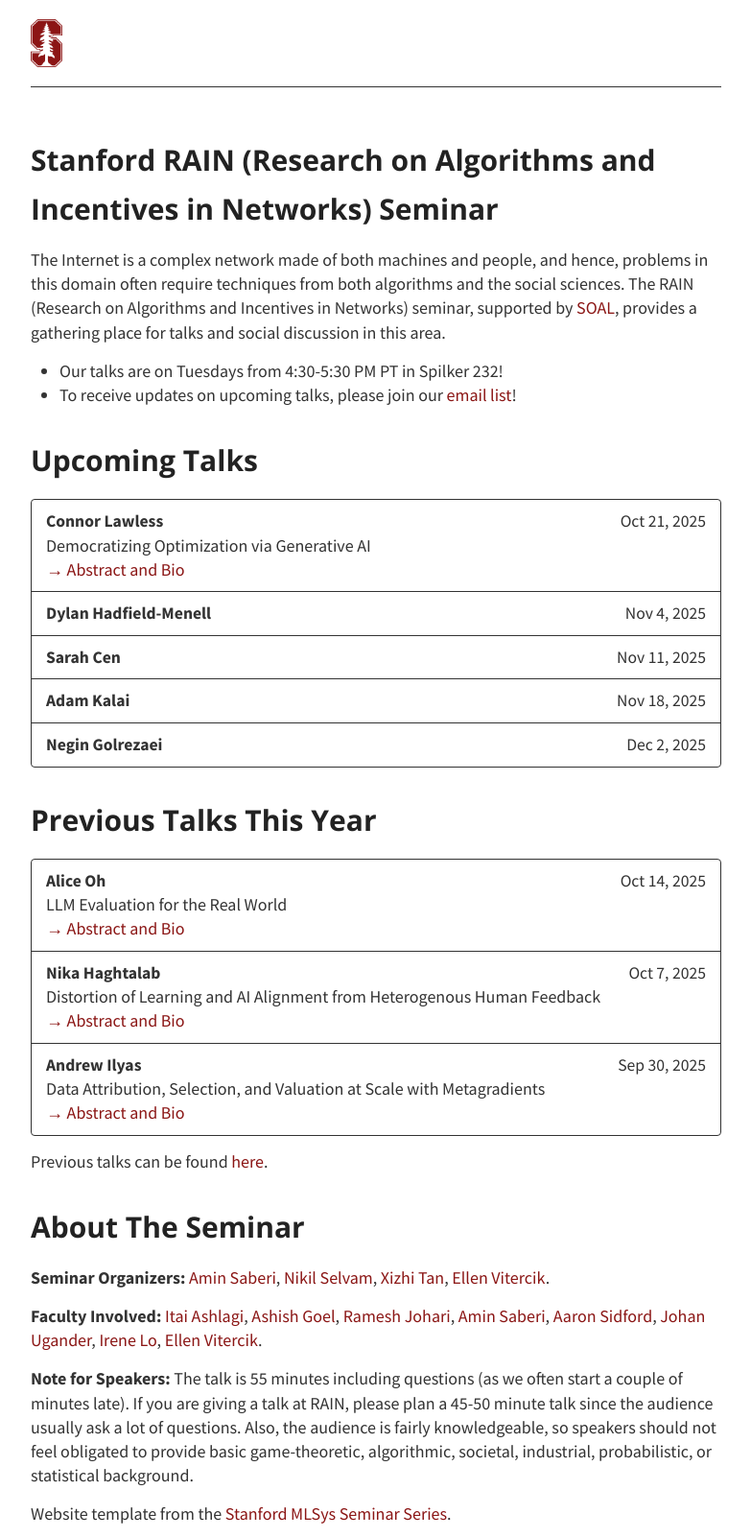
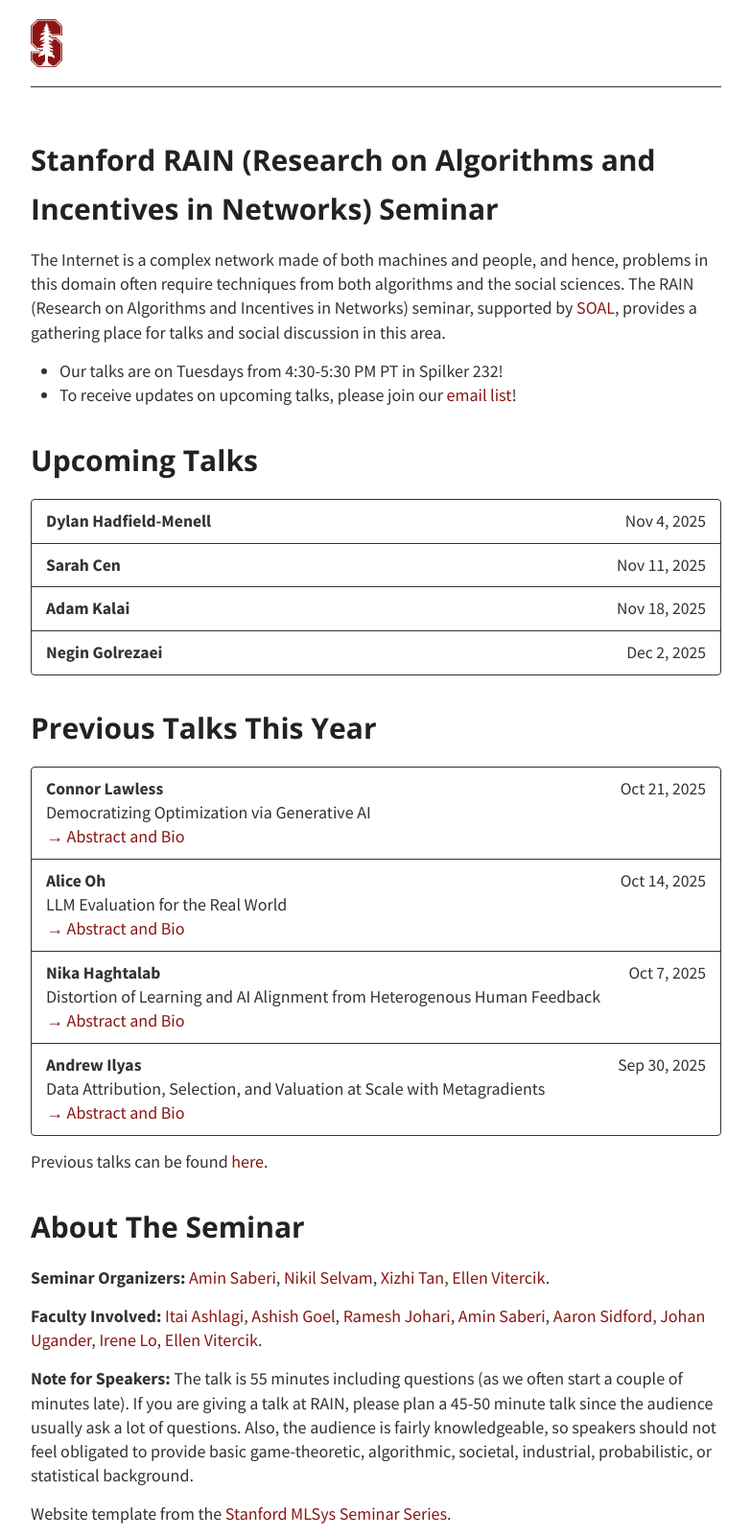
Before and after one commit to stanford-rain-seminar/stanford-rain-seminar.github.io, a Jekyll site: the page built from index.md, in a window 1280 px wide, cut to the strip 0-1602 px from the top of the page. Shown: the whole strip at 96% size, without its empty margins (248-1031 px from the left). Built offline with Jekyll 4.4.1, drawn with Linux system fonts in a browser that asks for light colours; nearby versions of some CDN libraries; our own code applies the rules of GitHub Pages for plain Markdown files; part of the change alters nothing that is shown.

Commit message:
Update talks.yml

```diff
--- a/_data/talks.yml
+++ b/_data/talks.yml
@@ -1,12 +1,5 @@
 - type: "Upcoming Talks"
   members:
-    - speaker: "Connor Lawless"
-      date: "Oct 21, 2025"
-      title: "Democratizing Optimization via Generative AI"
-      abstract: |
-        From healthcare delivery to resilient power grid management, optimization has the potential to improve decision-making for some of today’s most pressing problems, but its use is often limited by the mathematical expertise required to model and solve complex problems. This talk will showcase the potential of generative AI to lower this barrier and democratize access to advanced optimization tools. Motivated by a collaboration with Microsoft Outlook, the first part of the talk will present a novel framework for interactive decision support for non-expert users that leverages large language models (LLM) to translate user requests into an underlying constraint programming model. We investigate this framework through the lens of meeting scheduling, and showcase its potential via a user study with a prototype system. In the second part of the talk, we demonstrate how LLMs can be used to automatically generate problem-specific optimization solver configurations, a challenging task for even expert optimization users. Our approach achieves up to 70% speed-ups over default solver settings with little-to-no additional compute. We will conclude by discussing broader opportunities for integrating natural language and optimization, moving toward a future where powerful decision-making tools are as accessible for managers at a local food bank as they are for applied scientists at Amazon.
-      bio: |
-        Connor Lawless is a Postdoctoral Fellow at the Stanford Institute for Human- Centered Artificial Intelligence advised by Ellen Vitercik and Madeleine Udell. His research blends tools from optimization, machine learning, and human-computer interaction to make advanced analytics tools more accessible and trustworthy. He received his PhD in Operations Research from Cornell University where he was advised by Oktay Gunluk, and previously spent time at Microsoft Research, IBM Research, and the Royal Bank of Canada.
     - speaker: "Dylan Hadfield-Menell"
       date: "Nov 4, 2025"
     - speaker: "Sarah Cen"
@@ -17,6 +10,13 @@
       date: "Dec 2, 2025"
 - type: "Previous Talks This Year"
   members:
+    - speaker: "Connor Lawless"
+      date: "Oct 21, 2025"
+      title: "Democratizing Optimization via Generative AI"
+      abstract: |
+        From healthcare delivery to resilient power grid management, optimization has the potential to improve decision-making for some of today’s most pressing problems, but its use is often limited by the mathematical expertise required to model and solve complex problems. This talk will showcase the potential of generative AI to lower this barrier and democratize access to advanced optimization tools. Motivated by a collaboration with Microsoft Outlook, the first part of the talk will present a novel framework for interactive decision support for non-expert users that leverages large language models (LLM) to translate user requests into an underlying constraint programming model. We investigate this framework through the lens of meeting scheduling, and showcase its potential via a user study with a prototype system. In the second part of the talk, we demonstrate how LLMs can be used to automatically generate problem-specific optimization solver configurations, a challenging task for even expert optimization users. Our approach achieves up to 70% speed-ups over default solver settings with little-to-no additional compute. We will conclude by discussing broader opportunities for integrating natural language and optimization, moving toward a future where powerful decision-making tools are as accessible for managers at a local food bank as they are for applied scientists at Amazon.
+      bio: |
+        Connor Lawless is a Postdoctoral Fellow at the Stanford Institute for Human- Centered Artificial Intelligence advised by Ellen Vitercik and Madeleine Udell. His research blends tools from optimization, machine learning, and human-computer interaction to make advanced analytics tools more accessible and trustworthy. He received his PhD in Operations Research from Cornell University where he was advised by Oktay Gunluk, and previously spent time at Microsoft Research, IBM Research, and the Royal Bank of Canada.
     - speaker: "Alice Oh"
       date: "Oct 14, 2025"
       title: "LLM Evaluation for the Real World"
```
